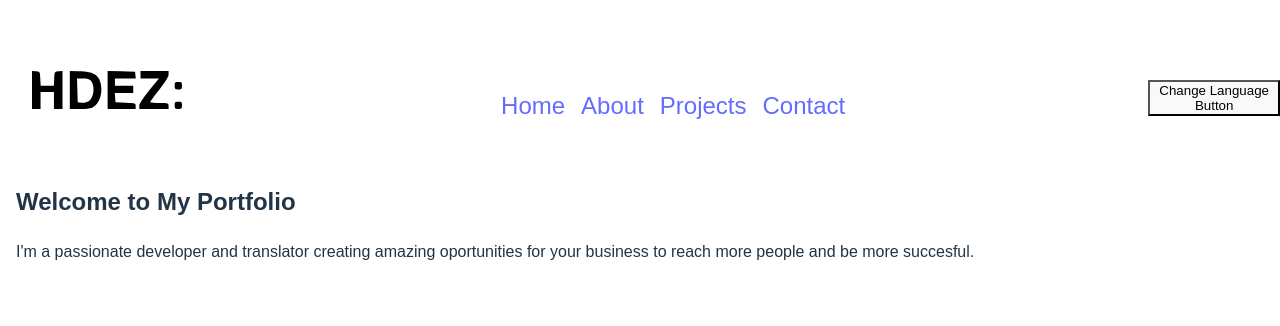
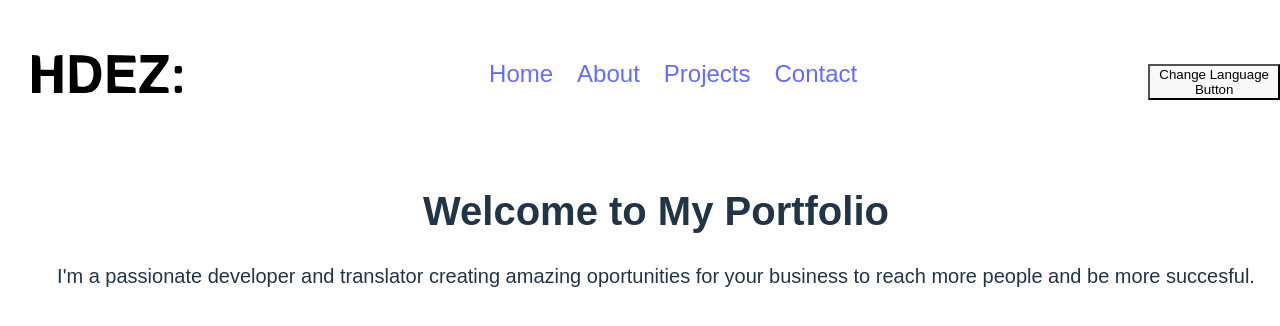
Before and after one commit to devhdez/portfolio-project, a React (Vite) app: page / in a window 1280 px wide. Shown: the top 326 px of the page. Built offline with nearby package versions, Linux system fonts and the light colour scheme.

Commit message:
Fix alignment and Hero texts

```diff
--- a/src/index.css
+++ b/src/index.css
@@ -61,14 +61,13 @@ body {
   display: flex;
   flex-direction: column;
   align-items: center;
-  font-size: 1.2em;
+  font-size: 1.45em;
 }
 
 ul {
   display: flex;
   flex-direction: row; /* Ensures links are in a row on mobile */
-  gap: 1rem;
-  padding-top: 2rem;
+  gap: 1em;
   list-style: none;
   padding-inline-start: 0px
 }
@@ -80,6 +79,26 @@ li {
 .change-lng-button {
   margin-top: 1rem;
 }
+
+.hero {
+  display: flex;
+  flex-direction: column;
+  align-items: center;
+  justify-content: center;
+  padding: 1rem;
+}
+
+.hero h1 {
+  font-size: 2.5em;
+  margin-bottom: 1rem;
+  text-align: center;
+}
+
+.hero p {
+  font-size: 1.25em;
+  text-align: center;
+}
+
 
 /* Larger screens adjustments */
 @media (min-width: 768px) {
```
